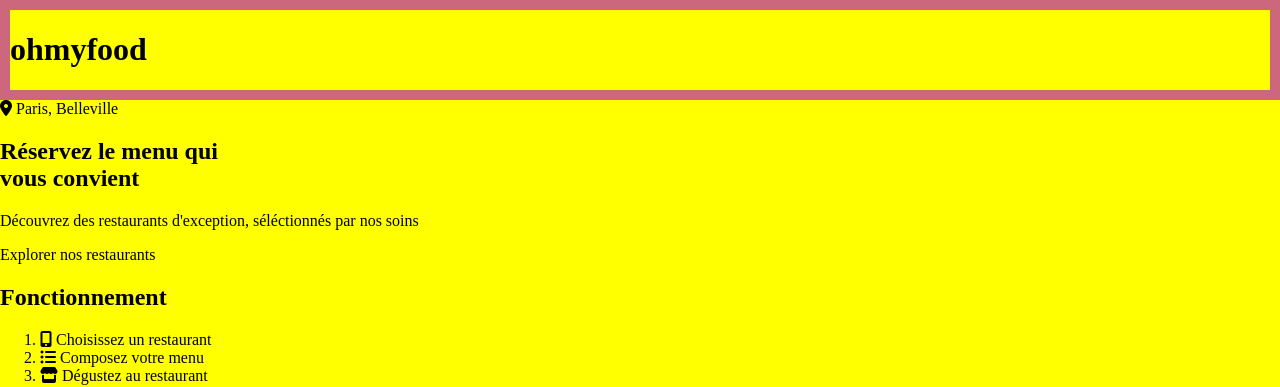
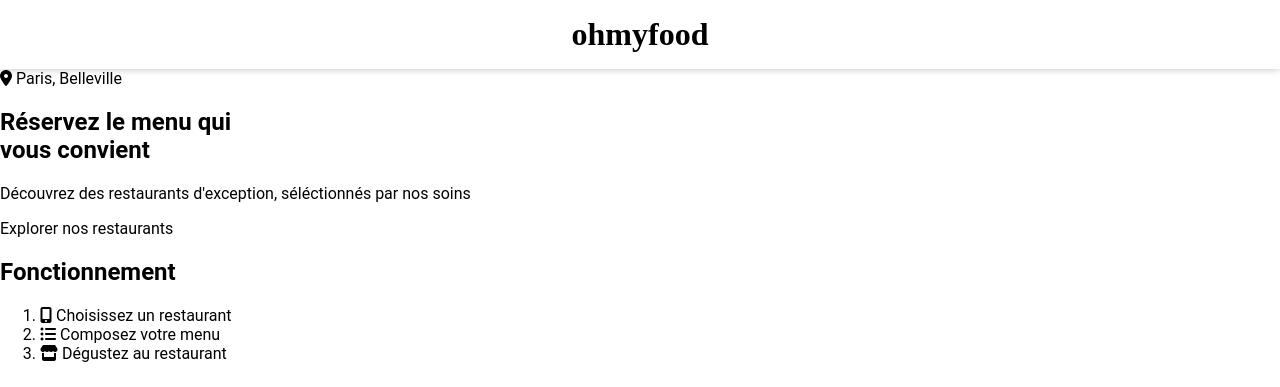
Before and after one commit to git504/Git504_01022021_Ohmyfood, a website: page sources/index.html in a window 1280 px wide. Shown: the top 387 px of the page. Drawn offline with Linux system fonts and the light colour scheme.

Commit message:
+ layout header/footer

```diff
--- a/package.json
+++ b/package.json
@@ -18,7 +18,7 @@
   "bugs": {
     "url": "https://github.com/git504/Ohmyfood/issues"
   },
-  "homepage": "https://github.com/git504/Ohmyfood#readme",
+  "homepage": "https://git504.github.io/Ohmyfood/",
   "dependencies": {
     "sass": "^1.32.8"
   }
--- a/sources/sass/01_utils/_variables.scss
+++ b/sources/sass/01_utils/_variables.scss
@@ -6,9 +6,7 @@
 @import "./utils/mixins";
 @import "./utils/extensions";*/
 
-$base-color: #c6538c;
-$border-dark: rgba($base-color, 0.88);
-
-.header {
-  border: 10px solid $border-dark;
-}
+$color-primary: #9356DC;
+$color-secondary: #FF79DA;
+$color-tertiary: #99E2D0;
+$appPadding: 1rem;
--- a/sources/sass/03_base/_base.scss
+++ b/sources/sass/03_base/_base.scss
@@ -7,7 +7,7 @@ telles que le box-sizing ;
 @import "./base/typography";*/
 
 body, html {
-    margin: 0;
-    scroll-behavior: smooth;
-    background-color: yellow;
-  }
+  margin: 0;
+  font-family: 'Roboto', sans-serif;
+  scroll-behavior: smooth;
+}
--- a/sources/sass/05_layouts/_header.scss
+++ b/sources/sass/05_layouts/_header.scss
@@ -7,3 +7,16 @@ ou un footer ;
 @import "./layouts/nav";
 @import "./layouts/container";
 @import "./layouts/form";*/
+
+.header {
+    padding: 1rem $appPadding;
+    box-shadow: 0 0 0.5rem rgba(0, 0, 0, 0.25);
+    position: relative;
+    z-index: 7;
+
+    &__logo {
+      font-family: "Shrikhand", "cursive";
+      margin: 0;
+      text-align: center;
+    }
+  }
--- a/sources/sass/main.scss
+++ b/sources/sass/main.scss
@@ -8,5 +8,6 @@
 @import "./05_layouts/_header";
 @import "./05_layouts/_nav";
 @import "./05_layouts/_container";
+@import "./05_layouts/_footer";
 @import "./05_layouts/_form";
 @import "./06_pages/_pages";
```
Also changed, not shown: sources/sass/main.css, 1 other file.
